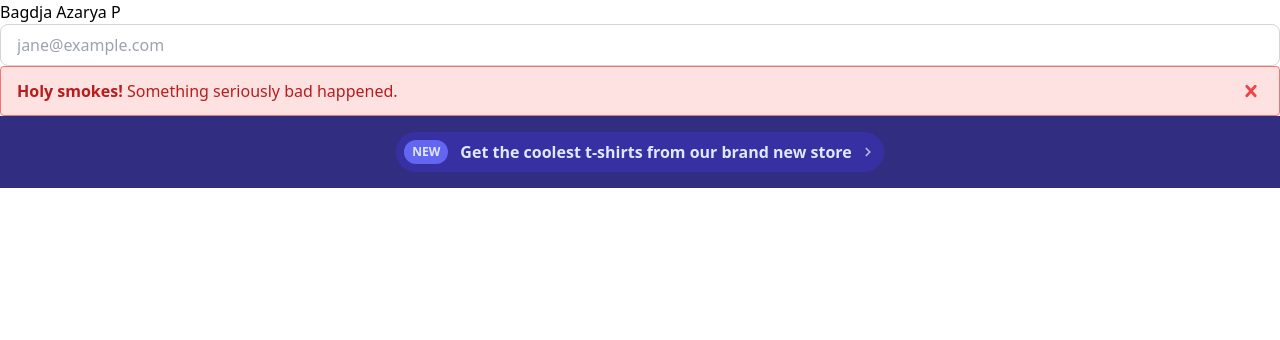
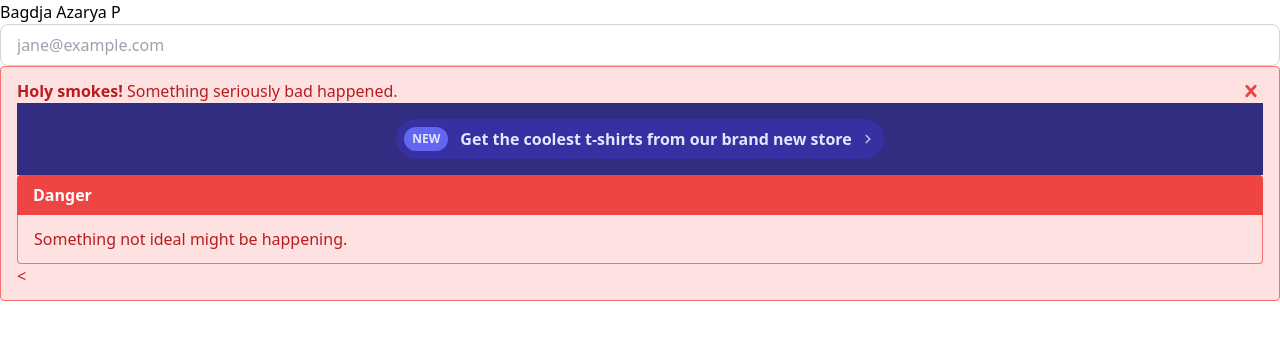
Before and after one commit to B-netijen/B-netijen.github.io, a plain HTML site: page index.html in a window 1280 px wide. Drawn offline with nearby package versions, Linux system fonts and the light colour scheme.

Commit message:
Update index.html

```diff
--- a/index.html
+++ b/index.html
@@ -13,7 +13,6 @@
   <span class="absolute top-0 bottom-0 right-0 px-4 py-3">
     <svg class="fill-current h-6 w-6 text-red-500" role="button" xmlns="http://www.w3.org/2000/svg" viewBox="0 0 20 20"><title>Close</title><path d="M14.348 14.849a1.2 1.2 0 0 1-1.697 0L10 11.819l-2.651 3.029a1.2 1.2 0 1 1-1.697-1.697l2.758-3.15-2.759-3.152a1.2 1.2 0 1 1 1.697-1.697L10 8.183l2.651-3.031a1.2 1.2 0 1 1 1.697 1.697l-2.758 3.152 2.758 3.15a1.2 1.2 0 0 1 0 1.698z"/></svg>
   </span>
-</div>
      <div class="bg-indigo-900 text-center py-4 lg:px-4">
   <div class="p-2 bg-indigo-800 items-center text-indigo-100 leading-none lg:rounded-full flex lg:inline-flex" role="alert">
     <span class="flex rounded-full bg-indigo-500 uppercase px-2 py-1 text-xs font-bold mr-3">New</span>
@@ -21,5 +20,13 @@
     <svg class="fill-current opacity-75 h-4 w-4" xmlns="http://www.w3.org/2000/svg" viewBox="0 0 20 20"><path d="M12.95 10.707l.707-.707L8 4.343 6.586 5.757 10.828 10l-4.242 4.243L8 15.657l4.95-4.95z"/></svg>
   </div>
 </div>
+      <div role="alert">
+  <div class="bg-red-500 text-white font-bold rounded-t px-4 py-2">
+    Danger
+  </div>
+  <div class="border border-t-0 border-red-400 rounded-b bg-red-100 px-4 py-3 text-red-700">
+    <p>Something not ideal might be happening.</p>
+  </div>
+<
   </body>
 </html>
```
